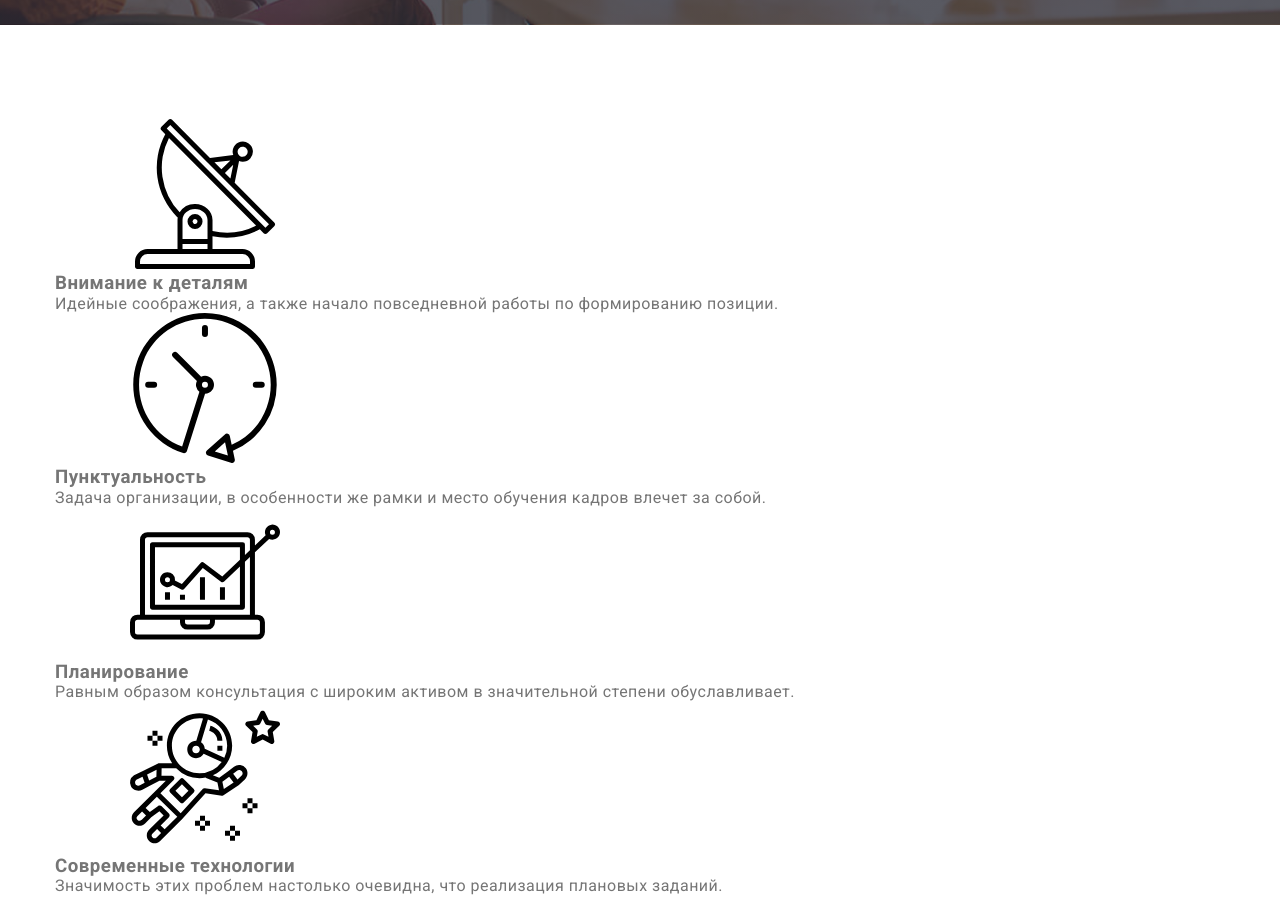
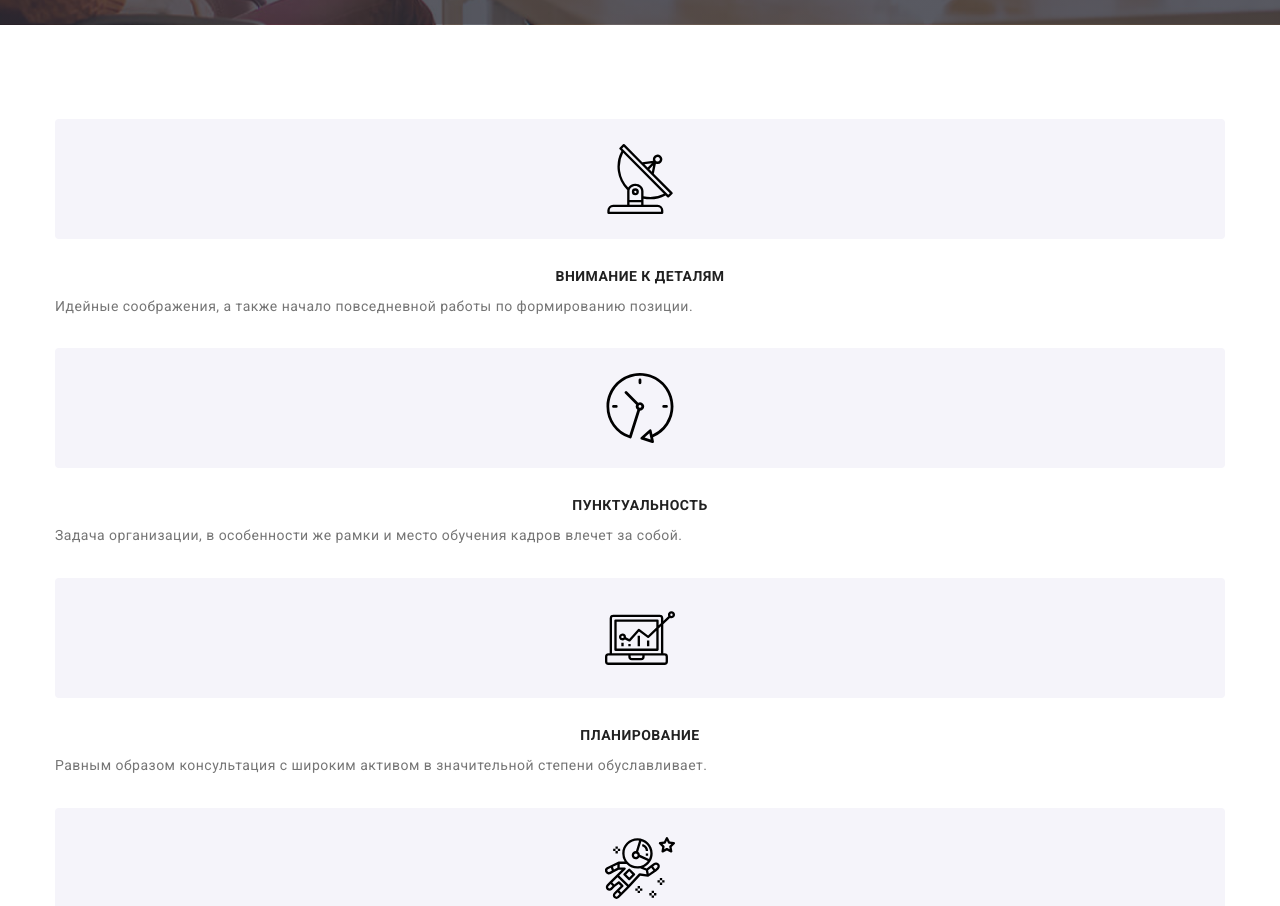
Before and after one commit to Xoyk23/goit-markup-hw-08, a plain HTML site: page index.html in a window 1280 px wide. Shown: the part 655-1561 px from the top of the page. Drawn offline with nearby package versions, Linux system fonts and the light colour scheme.

Commit message:
Добавляет разметку секции преимуществ для мобильного

```diff
--- a/sass/layout/_advantages.scss
+++ b/sass/layout/_advantages.scss
@@ -1 +1,41 @@
 // секция преимуществ
+
+.advantages-util {
+  display: flex;
+  align-items: center;
+  justify-content: center;
+
+  height: 120px;
+  margin-bottom: 30px;
+
+  background-color: $secondary-white-color;
+  border-radius: 4px;
+}
+
+.icon-advantages {
+  width: 70px;
+  height: 70px;
+}
+
+.advantages-title {
+  margin-bottom: 10px;
+
+  text-align: center;
+  font-weight: bold;
+  font-size: 14px;
+  line-height: 1.14;
+  text-transform: uppercase;
+  color: $primary-title-color;
+}
+
+.advantages-text {
+  font-size: 14px;
+  line-height: 1.7;
+  color: $primary-text-color;
+}
+
+.advantages-item {
+  &:not(:last-child) {
+    margin-bottom: 30px;
+  }
+}
```
Also changed, not shown: css/main.css, css/main.min.css, images/sprite.svg, 4 other files.
